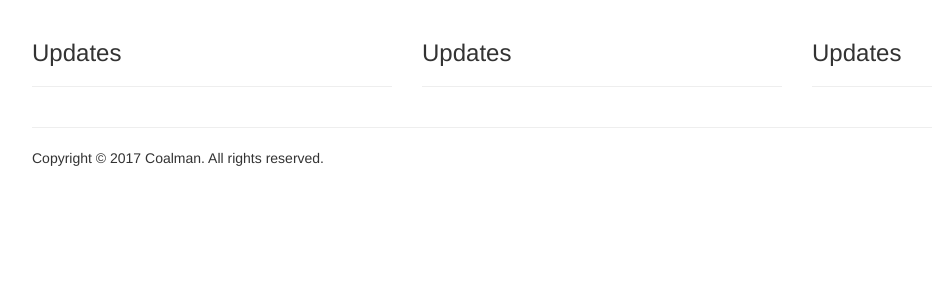
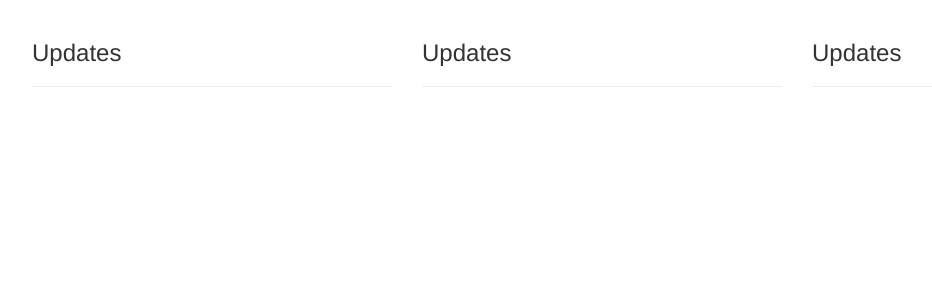
Before and after one commit to kendog/coalman, a Python web app: template templates/admin.html in a window 1280 px wide. Shown: the part 50-350 px from the top of the page, without its empty margins (38-970 px from the left). Run offline with Jinja, Linux system fonts and the light colour scheme; the template is opened without the code that fills it, so the values that code supplies are empty.

Commit message:
UI updates

```diff
--- a/templates/layouts/layout1.html
+++ b/templates/layouts/layout1.html
@@ -87,8 +87,7 @@
     </div>
 
     <div id="footer" class="container">
-        <hr>
-        <p>Copyright &copy; 2017 Coalman. All rights reserved.</p>
+
     </div>
 
     <!-- jQuery (necessary for Bootstrap's JavaScript plugins) -->
--- a/templates/security/login_user.html
+++ b/templates/security/login_user.html
@@ -9,9 +9,6 @@
         <div class="col-md-7">
 
             <h1><img src="/static/images/logo-header.png" height="75"></h1>
-            <p>Open-source content services platform.
-
-            <br><br>
 
             <h3>Login</h3>
 
```
